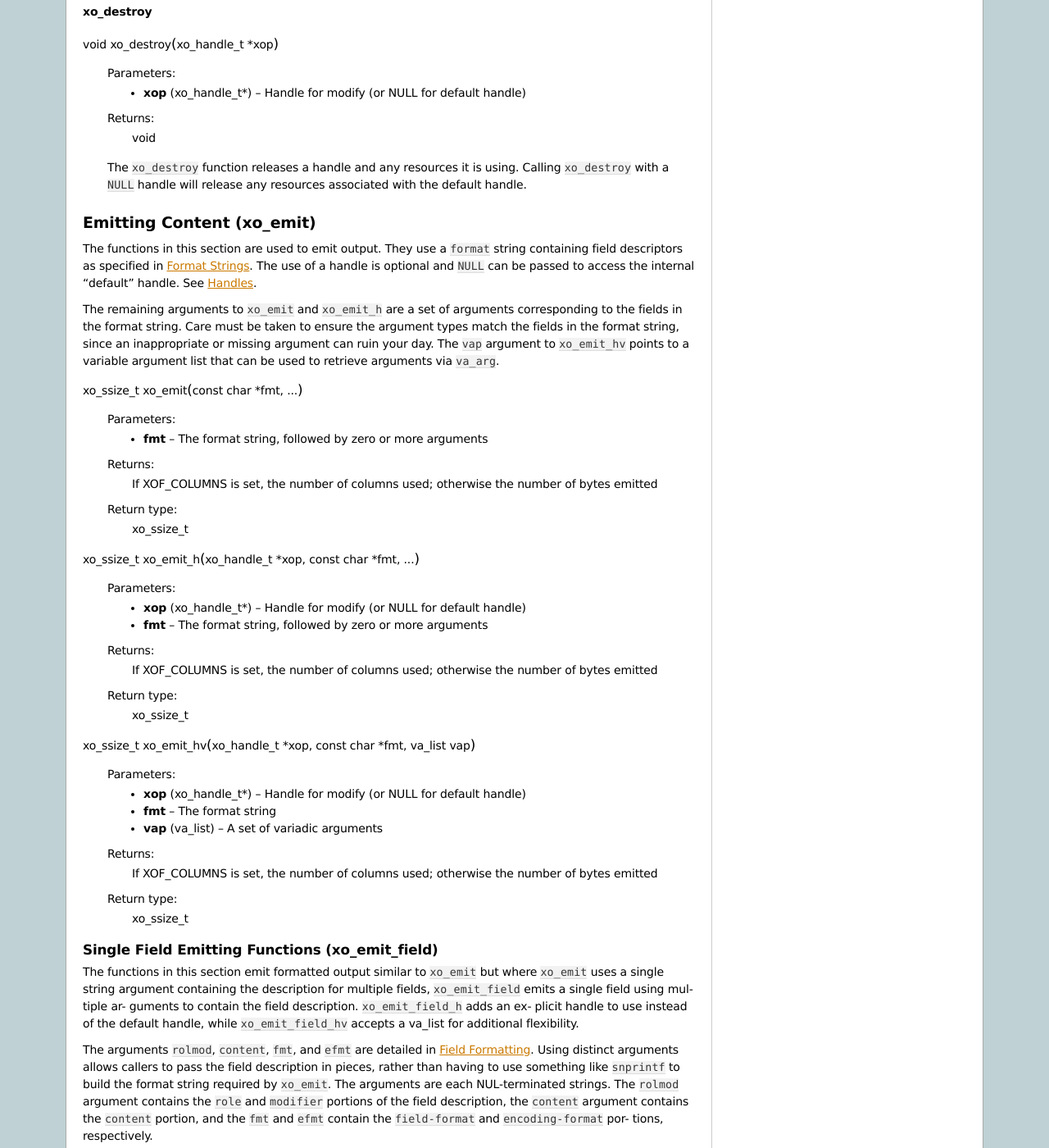
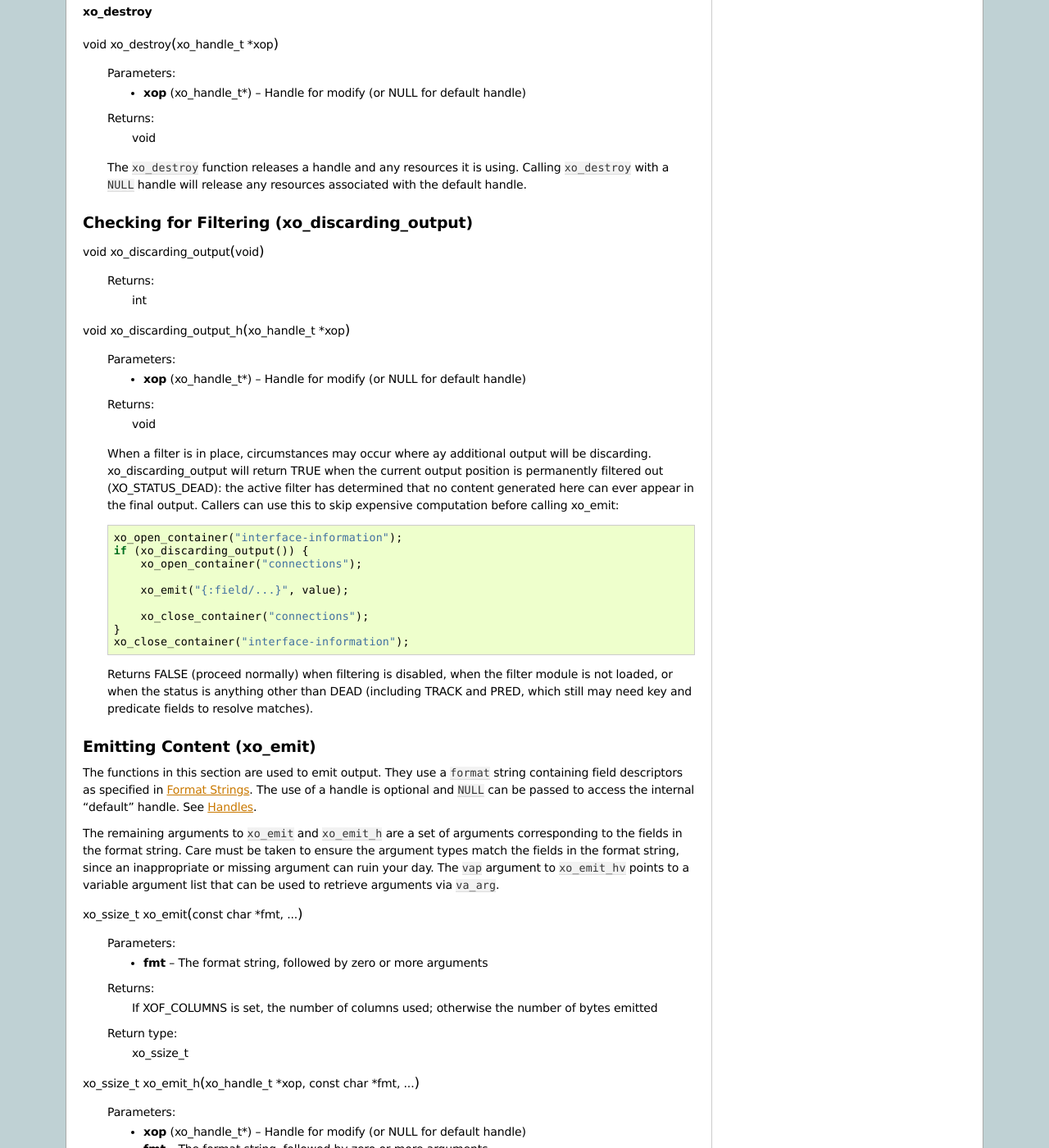
Before and after one commit to Juniper/libxo, a Sphinx documentation site: the page built from doc/api.rst, in a window 1280 px wide and 1400 px high, scrolled down 6421 px. Shown: the whole window at 82% size. Built offline with Sphinx 7.4.7, drawn with Linux system fonts in a browser that asks for light colours; some of the changed text lies outside the part shown.

Commit message:
add more filter documentation

```diff
--- a/doc/api.rst
+++ b/doc/api.rst
@@ -374,7 +374,6 @@ xo_set_options
   handle.  The options are identical to those listed in
   :ref:`options`.  To use the default handle, pass a `NULL` handle.
 
-
 .. index:: xo_add_filter
 .. _xo_add_filter:
 
@@ -422,6 +421,43 @@ xo_destroy
   The `xo_destroy` function releases a handle and any resources it is
   using.  Calling `xo_destroy` with a `NULL` handle will release any
   resources associated with the default handle.
+
+.. index:: xo_discarding_output
+
+Checking for Filtering (xo_discarding_output)
+---------------------------------------------
+
+.. c:function:: void xo_discarding_output (void)
+
+  :returns: int
+
+.. c:function:: void xo_discarding_output_h (xo_handle_t *xop)
+
+  :param xop: Handle for modify (or NULL for default handle)
+  :type xop: xo_handle_t \*
+  :returns: void
+
+  When a filter is in place, circumstances may occur where ay additional
+  output will be discarding.  xo_discarding_output will return TRUE when
+  the current output position is permanently filtered out
+  (XO_STATUS_DEAD): the active filter has determined that no content
+  generated here can ever appear in the final output.  Callers can use
+  this to skip expensive computation before calling xo_emit::
+
+    xo_open_container("interface-information");
+    if (xo_discarding_output()) {
+        xo_open_container("connections");
+
+        xo_emit("{:field/...}", value);
+
+        xo_close_container("connections");
+    }
+    xo_close_container("interface-information");
+
+  Returns FALSE (proceed normally) when filtering is disabled, when the filter
+  module is not loaded, or when the status is anything other than DEAD
+  (including TRACK and PRED, which still may need key and predicate fields
+  to resolve matches).
 
 .. index:: xo_emit
 
```
